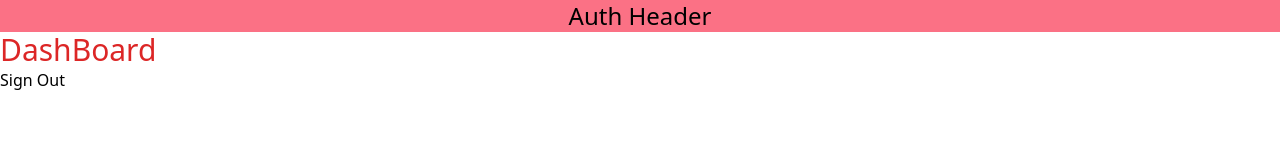
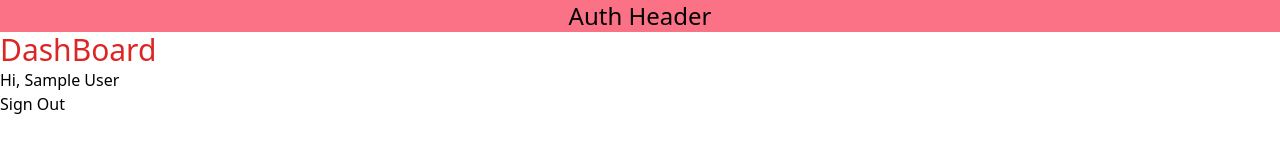
Before and after one commit to Xchange-Taiwan/X-Talent-Frontend, a Next.js app: page /Dashboard in a window 1280 px wide. Shown: the top 160 px of the page. Built offline with nearby package versions, Linux system fonts and the light colour scheme; no server answers; sample sign-in values are in the browser's storage.

Commit message:
feat: Unify the callback url after signin

```diff
--- a/src/app/(auth)/Dashboard/page.tsx
+++ b/src/app/(auth)/Dashboard/page.tsx
@@ -1,11 +1,14 @@
 'use client';
 import { FC } from 'react';
-import { signOut } from 'next-auth/react';
+import { signOut, useSession } from 'next-auth/react';
 
 const Dashboard: FC = () => {
+  const { data } = useSession();
+
   return (
     <div className="container mx-auto">
       <div className="text-3xl text-red-600">DashBoard</div>
+      <p>Hi, {data?.user?.name || '--'}</p>
       <button onClick={() => signOut({ callbackUrl: '/' })}>Sign Out</button>
     </div>
   );
--- a/src/app/(client)/signin/page.tsx
+++ b/src/app/(client)/signin/page.tsx
@@ -22,7 +22,10 @@ const LogInPage = () => {
             password: '',
           }}
           onSubmit={async (params, { setSubmitting }) => {
-            await signIn('credentials', { callbackUrl: '/signin', ...params });
+            await signIn('credentials', {
+              callbackUrl: '/Dashboard',
+              ...params,
+            });
             setSubmitting(false);
           }}
         >
@@ -68,7 +71,7 @@ const LogInPage = () => {
           <button
             type="button"
             className="mb-4 flex w-full justify-center rounded-md bg-gray-500 px-3 py-1.5 text-sm font-semibold leading-6 text-white shadow-sm hover:bg-gray-600 focus-visible:outline focus-visible:outline-2 focus-visible:outline-offset-2 focus-visible:outline-indigo-600"
-            onClick={() => signIn('github', { callbackUrl: '/' })}
+            onClick={() => signIn('github', { callbackUrl: '/Dashboard' })}
           >
             Sign in with Github
           </button>
```
